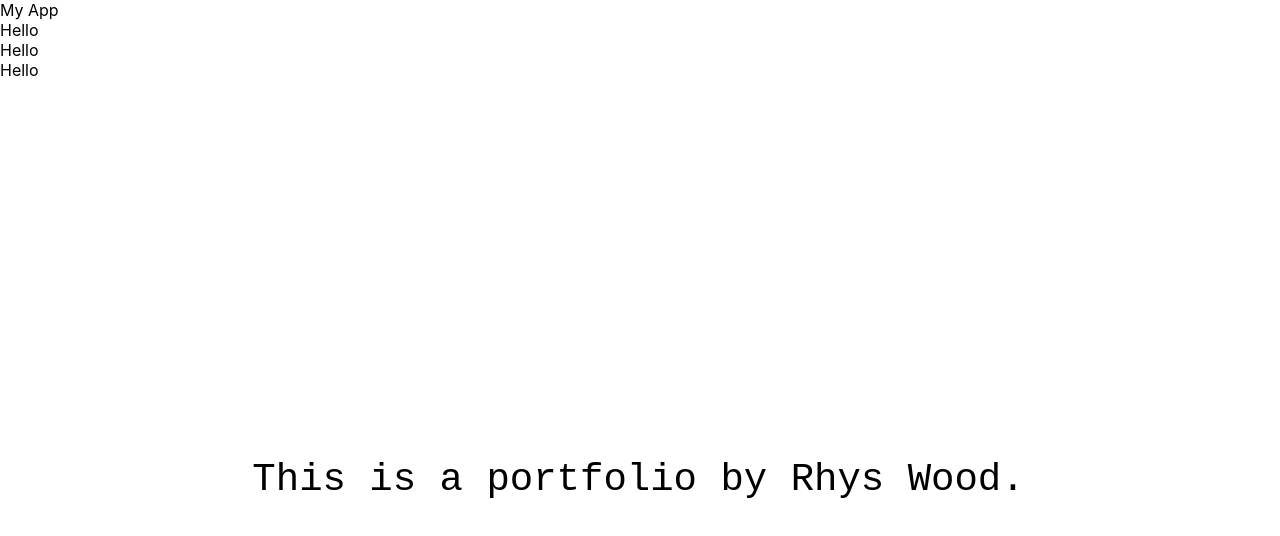
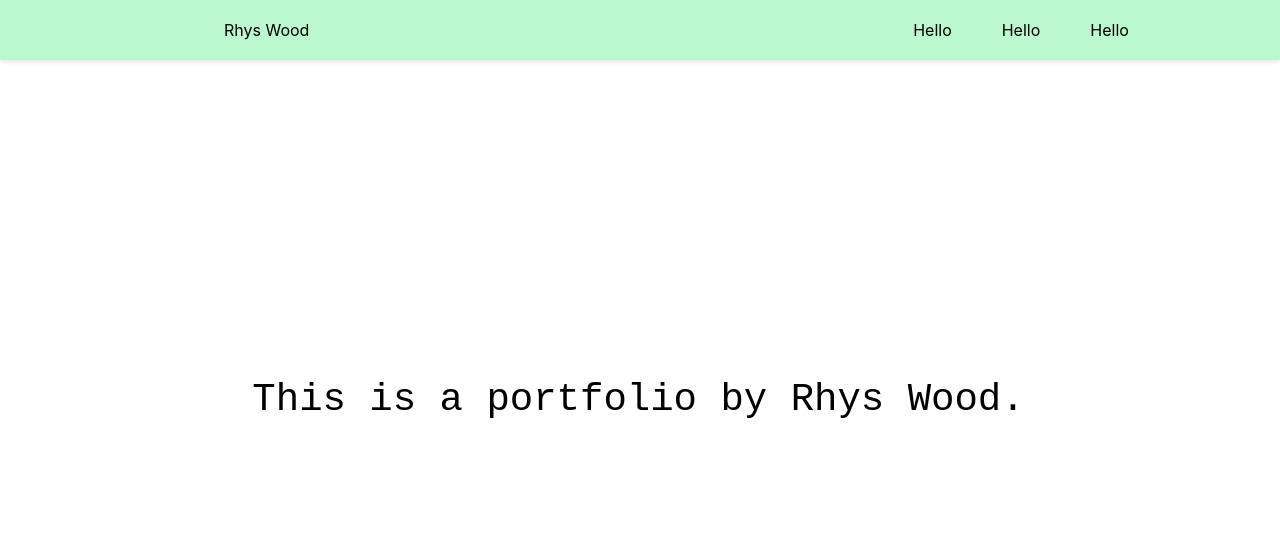
Before and after one commit to RhysWood/RW-PortfolioSite, a React (Create React App) app: page / in a window 1280 px wide. Shown: the top 536 px of the page. Built offline with nearby package versions, Linux system fonts and the light colour scheme.

Commit message:
add navbar with fade in

```diff
--- /dev/null
+++ b/src/components/FadeIn/fadein.scss
@@ -0,0 +1,4 @@
+.fade-in {
+    transition: opacity 4s ease-in;
+    opacity: 1;
+  }
--- a/src/components/Index.jsx
+++ b/src/components/Index.jsx
@@ -4,31 +4,33 @@ import Navbar from "./Navigation/navbar";
 import '../styles/welcome.css';
 
 function Welcome() {
+
+
     return (
       <>
       <Navbar />
-      <div class="wrapperparent">
-        <div class="section">
-        <div class="wrapper">
-              <div class="typing-demo">
+      <div className="wrapperparent">
+        <div className="section">
+        <div className="wrapper">
+              <div className="typing-demo">
                 This is a portfolio by Rhys Wood.
               </div>
           </div>
         </div>
 
-        <div class="section bg-blue">
+        <div className="section bg-blue">
           <ProBoneO />
         </div>
 
-        <div class="section bg-green">
+        <div className="section bg-green">
           Content 3
         </div>
 
-        <div class="section">
+        <div className="section">
           Content 4
         </div>
 
-        <div class="section bg-blue">
+        <div className="section bg-blue">
           Content 5
         </div>
       </div>
--- a/src/components/Navigation/nav.scss
+++ b/src/components/Navigation/nav.scss
@@ -1,26 +1,43 @@
-.active{
-    height: 4rem;
+.nav-wrapper {
+    display: flex;
+    justify-content: space-between;
+    background-color: #bbf7cf;
+    box-shadow: 0 2px 4px 0 rgba(0, 0, 0, 0.1);
+    height: 60px;
+    position: fixed;
+    top: 0;
     width: 100%;
-    position: fixed;
-    top: 0px;
-    transition: 0.3s linear;
+    z-index: 100;
+}
+
+.nav-child {
+    align-items: center;
     display: flex;
-    justify-content:stretch;
+    height: 100%;
+    justify-content: space-between;
+    margin: 0 auto;
+    max-width: 1200px;
+    width: 100%;
+    margin-left: 14rem;
+}
+
+.nav-options {
+    display: flex;
+    justify-content: center;
     align-items: center;
-    background-color: #FFFFFF;
-    border-bottom: 1px solid rgba(0, 0, 0, .1);
-    z-index: 40;
-    box-shadow: 0 2px 5px -1px rgba(0, 0, 0, .08);
-    /* padding: 0 7%; */
+    height: 100%;
+    width: 100%;
+    div {
+        margin-left: 30px;
+        margin-right: 20px;
+    }
 }
-.hidden{
-    height: 4rem;
-    width: 100%;
-    z-index: 40;
-    border-bottom: 1px solid rgba(0, 0, 0, .1);
-    box-shadow: 0 2px 5px -1px rgba(0, 0, 0, .08);
-    position: fixed;
-    top: -80px;
-    transition: 0.3s linear;
 
-}
+.fade-in {
+    transition: all 500ms ease-in-out;
+    opacity: 1;
+  }
+
+  .gone {
+    opacity: 0;
+  }
--- a/src/components/Navigation/navbar.jsx
+++ b/src/components/Navigation/navbar.jsx
@@ -1,18 +1,26 @@
-import React from "react";
+import React, { useEffect, useRef } from 'react';
 import "../Navigation/nav.scss";
 
 const Navbar = () => {
+  const element = useRef(null);
+
+  useEffect(() => {
+    setTimeout(() => {
+      element.current.className = 'fade-in';
+      console.log("fade in");
+    }, 2000);
+  }, []);
   return (
-    <>
-      <nav class="flex">
-        <div class="text-white font-bold text-xl">My App</div>
-        <div class="flex space-x-3">
-          <div>Hello</div>
-          <div>Hello</div>
-          <div>Hello</div>
-        </div>
-      </nav>
-    </>
+    <nav ref={element} className="gone">
+      <div className="nav-wrapper">
+      <div className="nav-child">Rhys Wood</div>
+      <div className="nav-options">
+        <div>Hello</div>
+        <div>Hello</div>
+        <div>Hello</div>
+      </div>
+      </div>
+    </nav>
   );
 };
 
```
Also changed, not shown: src/components/FadeIn/fadein.jsx (added, +16 -0 lines).
